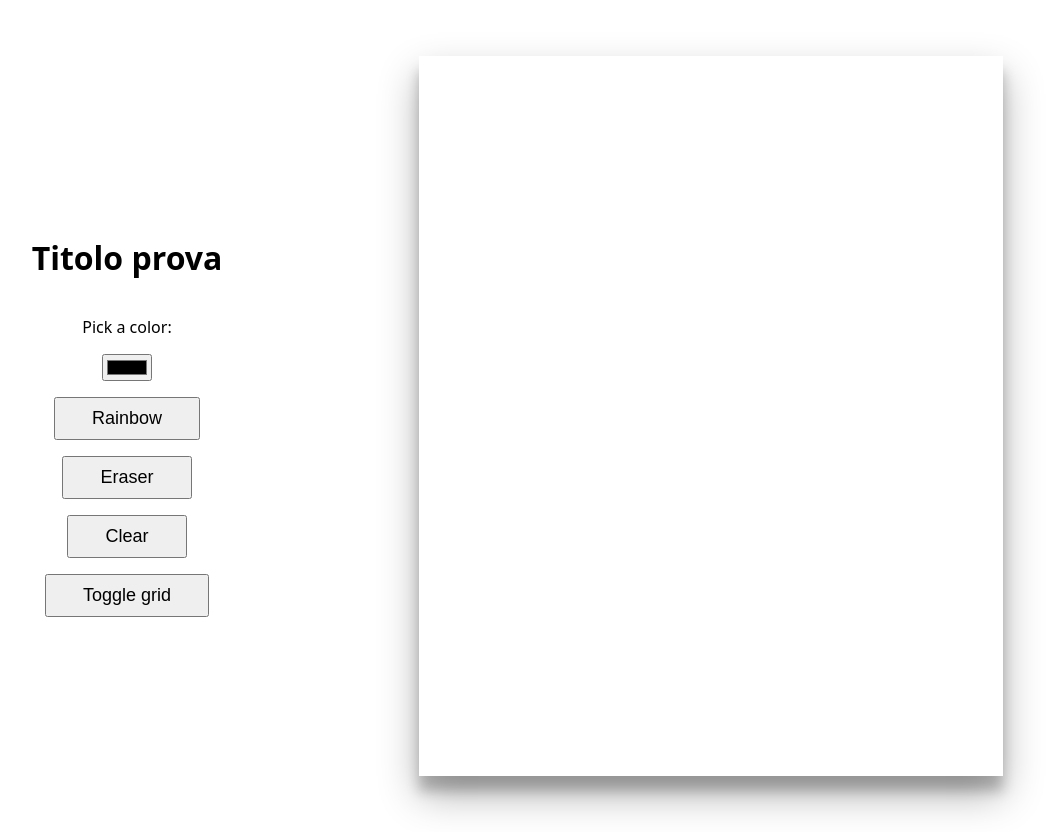
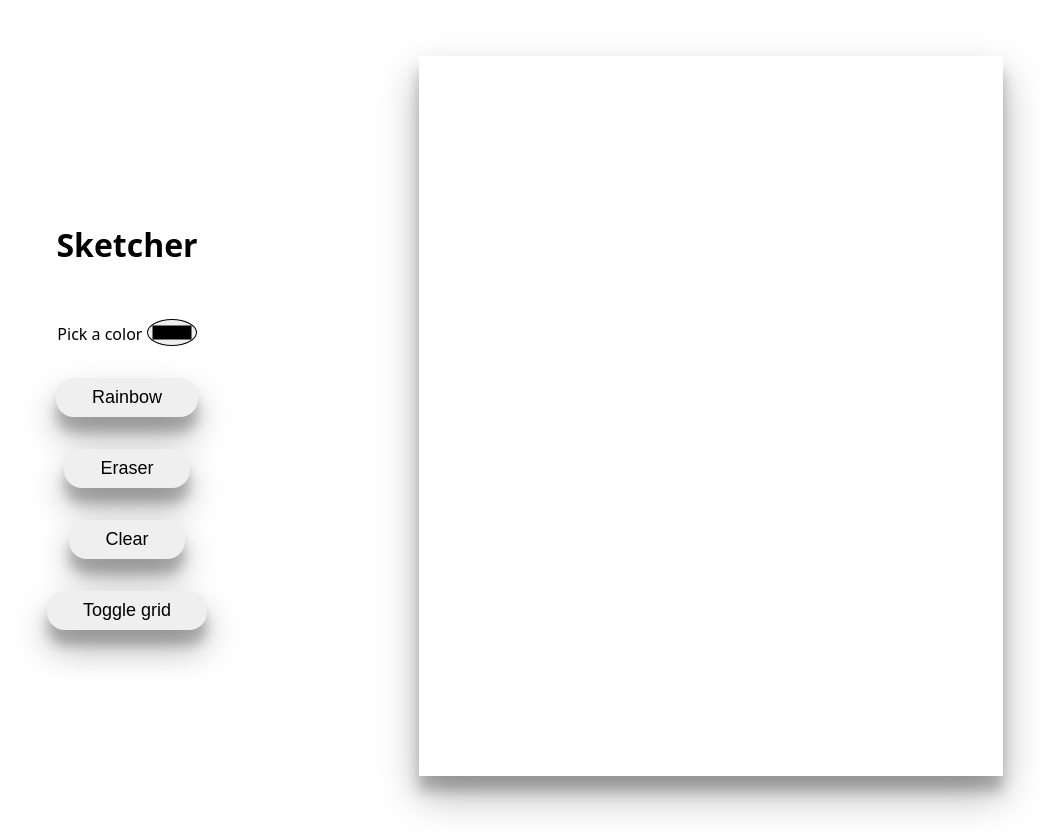
Before and after one commit to sebastianbarzaghi/etch-sketch, a plain HTML site: page index.html in a window 1280 px wide. Shown: the whole page, without its empty margins (221-1274 px from the left). Drawn offline with Linux system fonts and the light colour scheme.

Commit message:
fix: fixed button style

```diff
--- a/css/style.css
+++ b/css/style.css
@@ -17,7 +17,7 @@ body {
     text-align: center;
     justify-content: center;
     align-items: center;
-    gap: 1em;
+    gap: 2em;
 }
 
 .column2 {
@@ -53,8 +53,15 @@ body {
     color: white;
 }
 
+.colorPicker {
+    border-radius: 50%;
+    padding: 10px 5 px;
+}
+
 button {
     padding: 0.5em 2em;
     font-size: 18px;
-
+    border-radius: 1em;
+    border: none;
+    box-shadow: 0 19px 35px rgba(0,0,0,0.30), 0 15px 12px rgba(0,0,0,0.22);
 }
--- a/index.html
+++ b/index.html
@@ -10,9 +10,11 @@
 <body>
     <div class="container">
         <div class="column1">
-            <h1>Titolo prova</h1>
-            <label for="colorPicker">Pick a color:</label>
-            <input type="color" id="colorPicker" class="colorPicker">
+            <h1>Sketcher</h1>
+            <div>
+                <label for="colorPicker">Pick a color</label>
+                <input type="color" id="colorPicker" class="colorPicker">
+            </div>
             <button class="addFunc randomBtn">Rainbow</button>
             <button class="addFunc eraserBtn">Eraser</button>
             <button class="addFunc clearBtn">Clear</button>
```
